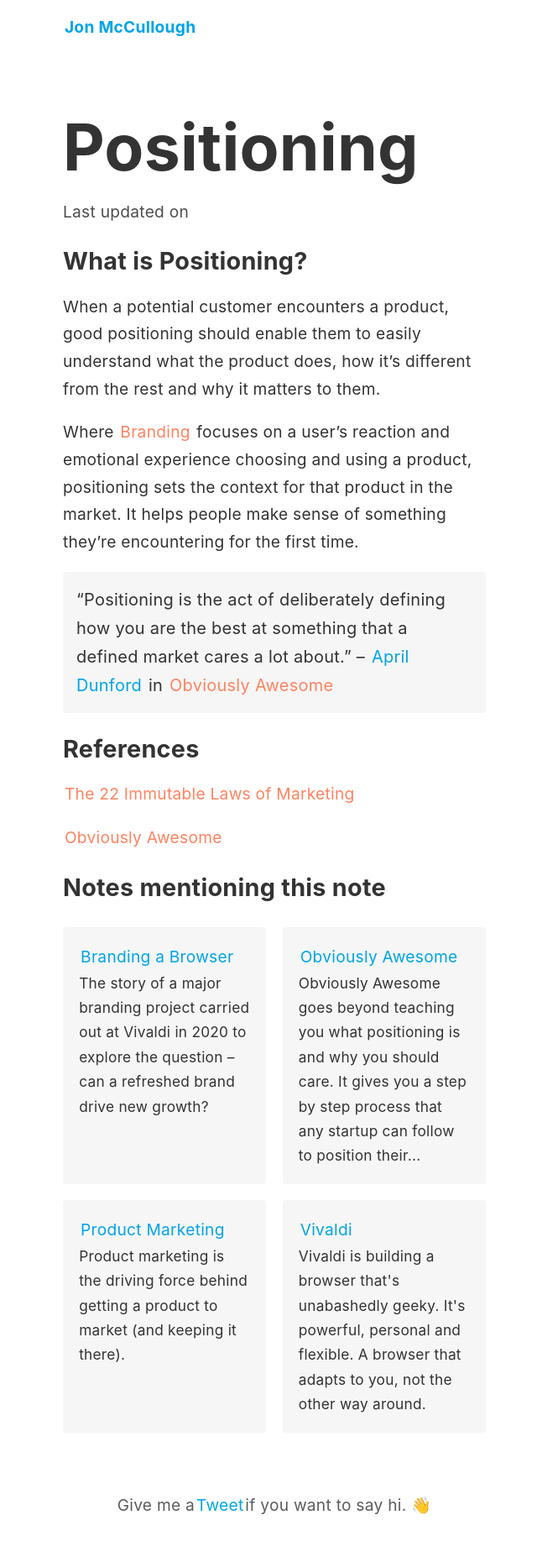
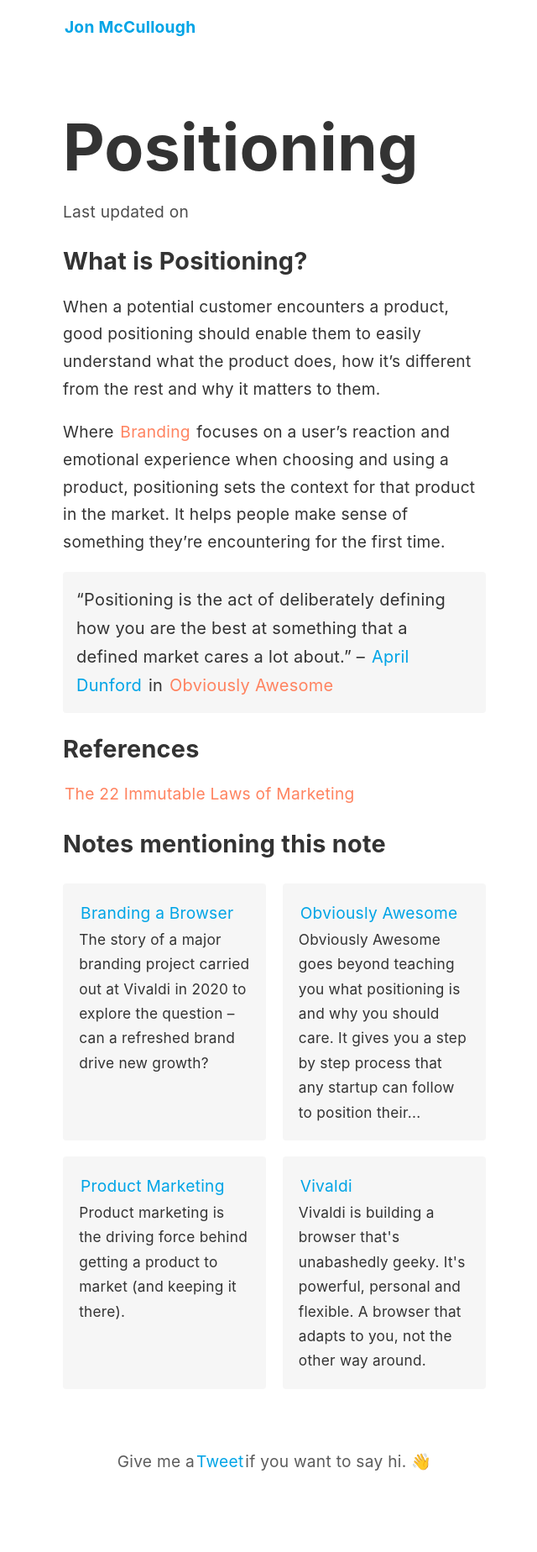
Before and after one commit to jonmccull/digital-garden, a Jekyll site: the page built from _notes/positioning.md, in a window 1280 px wide. Shown: the whole page at 84% size, without its empty margins (313-953 px from the left). Built offline with Jekyll 4.4.1, drawn with Linux system fonts in a browser that asks for light colours; after the commit the page ends 1797 px from its top, so only the background shows below that.

Commit message:
Small content updates, Positioning and Branding a Browser
Signed-off-by: Jon McCullough <jonmccull@pm.me>

```diff
--- a/_notes/positioning.md
+++ b/_notes/positioning.md
@@ -8,12 +8,10 @@
 
 When a potential customer encounters a product, good positioning should enable them to easily understand what the product does, how it's different from the rest and why it matters to them.
 
-Where [[Branding]] focuses on a user's reaction and emotional experience choosing and using a product, positioning sets the context for that product in the market. It helps people make sense of something they're encountering for the first time.
+Where [[Branding]] focuses on a user's reaction and emotional experience when choosing and using a product, positioning sets the context for that product in the market. It helps people make sense of something they're encountering for the first time.
 
 > "Positioning is the act of deliberately defining how you are the best at something that a defined market cares a lot about." – [April Dunford](https://twitter.com/aprildunford?lang=en) in [[Obviously Awesome]]
 
 ## References
 
 [[The 22 Immutable Laws of Marketing]]
-
-[[Obviously Awesome]]
```
Also changed, not shown: _notes/branding-a-browser.md (+2 -0 lines).
